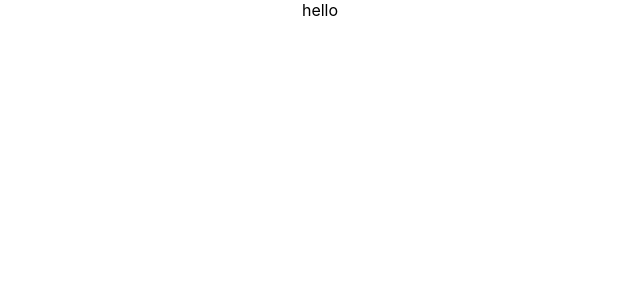
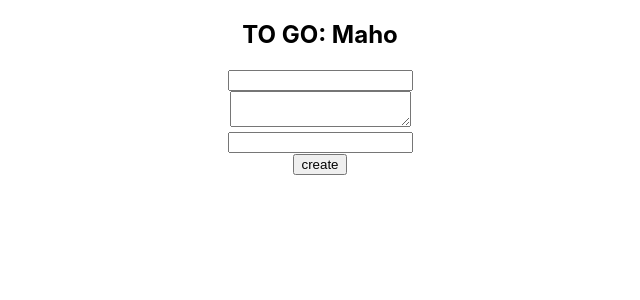
Before and after one commit to MahoMori/to-go-list, a React (Create React App) app: page / in a window 1280 px wide. Shown: the top 300 px of the page, without its empty margins (320-960 px from the left). Built offline with nearby package versions, Linux system fonts and the light colour scheme.

Commit message:
finished redux for togo

```diff
--- a/src/App.js
+++ b/src/App.js
@@ -1,7 +1,12 @@
 import "./App.css";
+import Togo from "./components/togo/togo.container";
 
 function App() {
-  return <div className="App">hello</div>;
+  return (
+    <div className="App">
+      <Togo />
+    </div>
+  );
 }
 
 export default App;
--- a/src/components/togo/togo.component.jsx
+++ b/src/components/togo/togo.component.jsx
@@ -0,0 +1,26 @@
+import React from "react";
+
+const TogoComponent = ({ togo }) => {
+  return (
+    <>
+      <li key={togo.id}>
+        <p
+          style={
+            togo.isDone
+              ? { textDecoration: "line-through" }
+              : { textDecoration: "none" }
+          }
+        >
+          {togo.title}
+        </p>
+        {/* {togo.isDone ? (
+          <p onClick={() => dispatch(doneUndoneTogo(togo.id))}>undone</p>
+        ) : (
+          <p onClick={() => dispatch(doneUndoneTogo(togo.id))}>done</p>
+        )} */}
+      </li>
+    </>
+  );
+};
+
+export default TogoComponent;
--- a/src/components/togo/togo.container.jsx
+++ b/src/components/togo/togo.container.jsx
@@ -0,0 +1,62 @@
+import React, { useState } from "react";
+import { useSelector, useDispatch } from "react-redux";
+import {
+  createTogo,
+  editTogo,
+  doneUndoneTogo,
+  deleteTogo,
+} from "../../redux/togo/togoSlice";
+
+import TogoComponent from "./togo.component";
+
+const Togo = () => {
+  const togos = useSelector((state) => state.togo.togos);
+  const dispatch = useDispatch();
+
+  const [togo, setTogo] = useState({
+    nameOfCreator: "Maho",
+    title: "",
+    memo: "",
+    map: "",
+  });
+
+  const handleChange = (e) => {
+    const { name, value } = e.target;
+    setTogo({ ...togo, [name]: value });
+  };
+
+  const handleSubmit = (e) => {
+    e.preventDefault();
+    dispatch(createTogo(togo));
+  };
+
+  const handleDelete = (e) => {
+    dispatch(deleteTogo(e.target));
+  };
+
+  return (
+    <div>
+      <h2>TO GO: {togo.nameOfCreator}</h2>
+      <form onSubmit={handleSubmit}>
+        <input type="text" name="title" required onChange={handleChange} />
+        <br />
+        <textarea type="text" name="memo" onChange={handleChange} />
+        <br />
+        <input type="text" name="map" onChange={handleChange} />
+        <br />
+        <button>create</button>
+      </form>
+
+      <ul>
+        {togos.length !== 0 &&
+          togos.map((togo) => (
+            <>
+              <TogoComponent togo={togo} />
+            </>
+          ))}
+      </ul>
+    </div>
+  );
+};
+
+export default Togo;
--- a/src/redux/store.js
+++ b/src/redux/store.js
@@ -0,0 +1,10 @@
+import { configureStore } from "@reduxjs/toolkit";
+import togoReducer from "./togo/togoSlice";
+
+const store = configureStore({
+  reducer: {
+    togo: togoReducer,
+  },
+});
+
+export default store;
--- a/src/redux/togo/togoSlice.js
+++ b/src/redux/togo/togoSlice.js
@@ -0,0 +1,51 @@
+import { createSlice } from "@reduxjs/toolkit";
+
+export const togoSlice = createSlice({
+  name: "togo",
+  initialState: {
+    id: 1,
+    togos: [],
+  },
+
+  reducers: {
+    createTogo: (state, action) => {
+      const { nameOfCreator, title, memo, map } = action.payload;
+      state.id++;
+      const newTogo = {
+        id: state.id,
+        nameOfCreator,
+        title,
+        memo,
+        map,
+        isDone: false,
+      };
+      state.togos = [newTogo, ...state.togos];
+    },
+
+    editTogo: (state, action) => {
+      const { id, title, memo, map } = action.payload;
+      const togo = state.togos.find((t) => t.id === id);
+      if (togo) {
+        togo.title = title;
+        togo.memo = memo;
+        togo.map = map;
+      }
+    },
+
+    doneUndoneTogo: (state, action) => {
+      const togo = state.togos.find((t) => t.id === action.payload);
+      if (togo) {
+        togo.isDone ? (togo.isDone = false) : (togo.isDone = true);
+      }
+    },
+
+    deleteTogo: (state, action) => {
+      state.togos = state.togos.filter((togo) => togo.id !== action.payload);
+    },
+  },
+});
+
+export const { createTogo, editTogo, doneUndoneTogo, deleteTogo } =
+  togoSlice.actions;
+
+export default togoSlice.reducer;
```
Also changed, not shown: src/index.js (+5 -2 lines).
